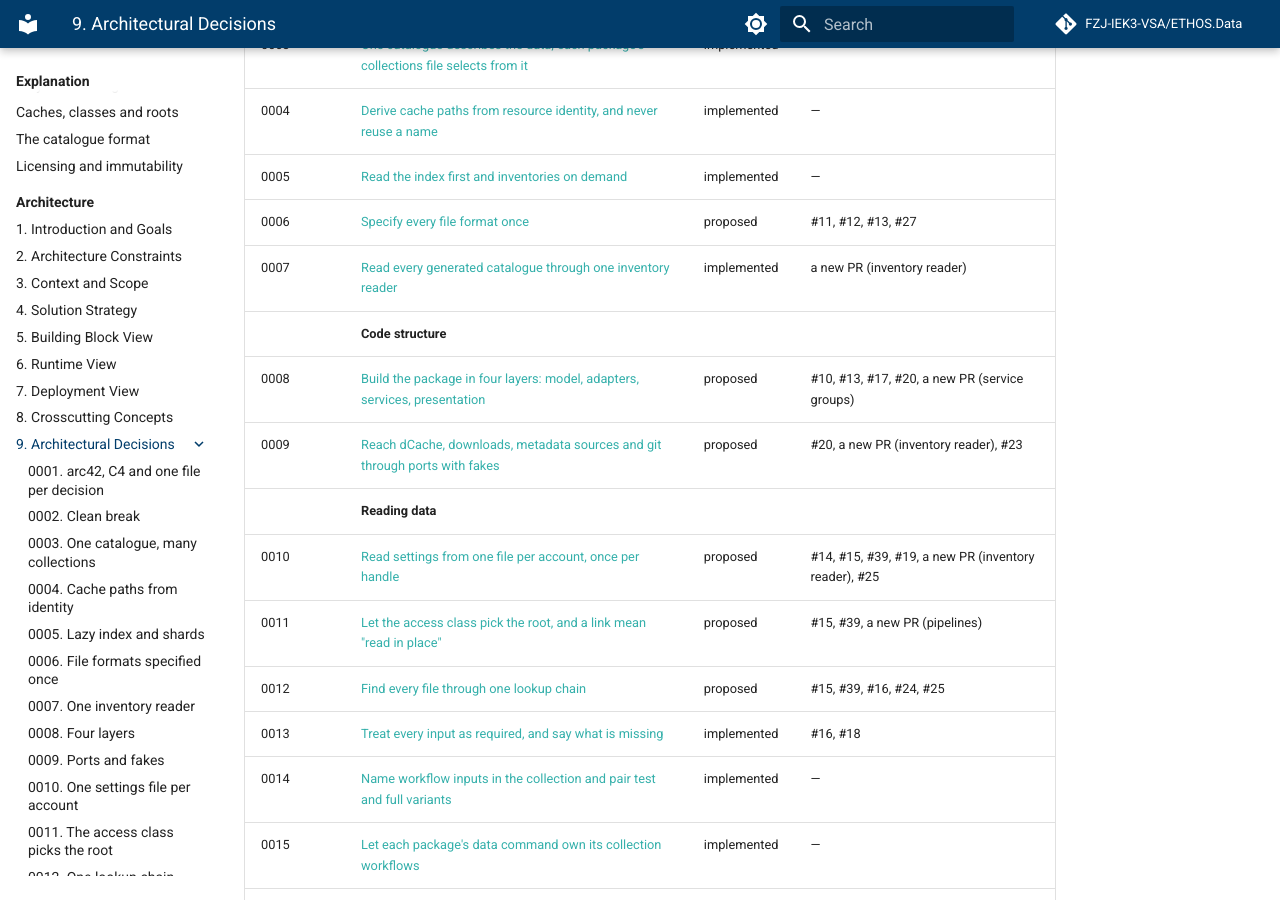
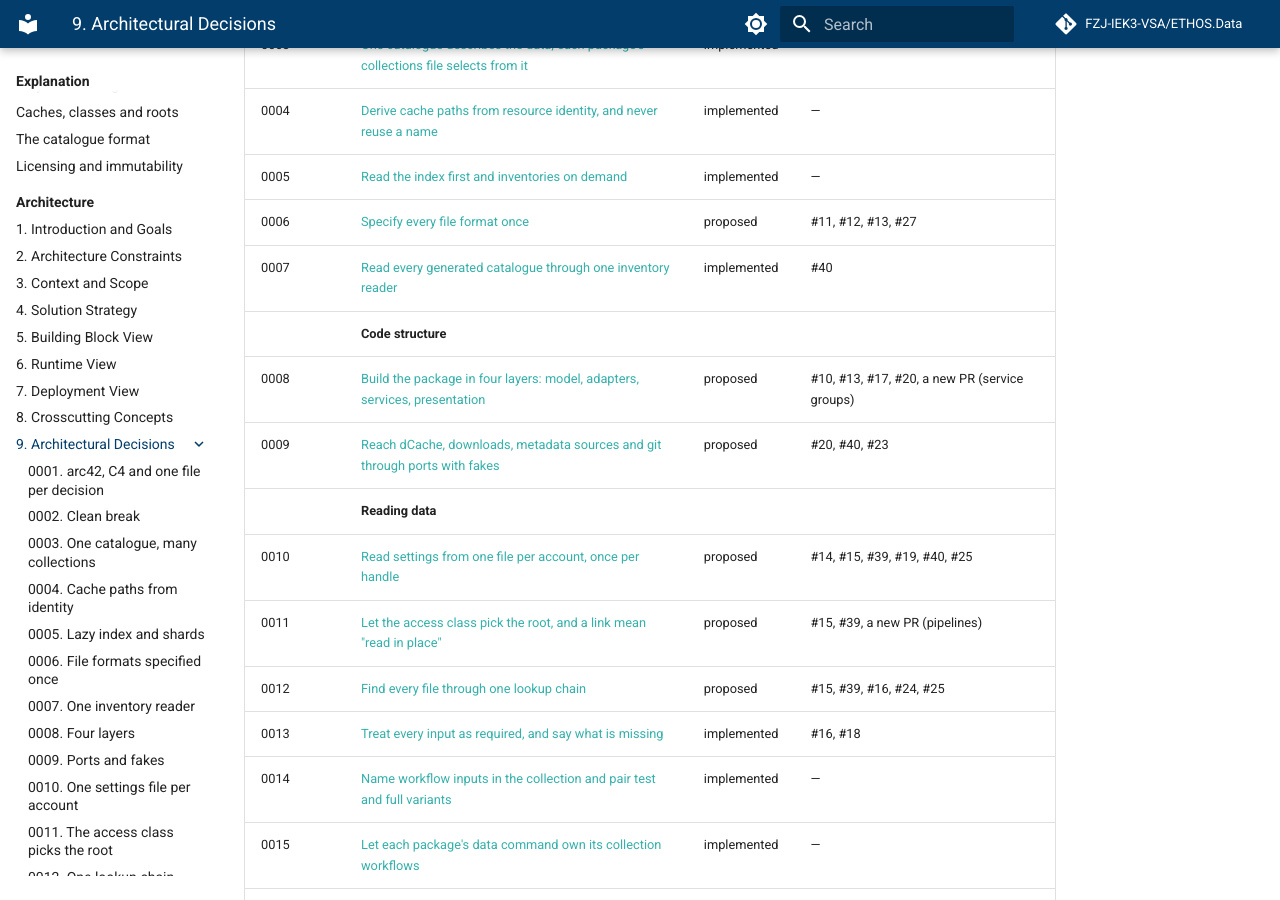
Before and after one commit to FZJ-IEK3-VSA/ETHOS.Data, an MkDocs documentation site: the page built from docs/explanation/architecture/decisions/index.md, in a window 1280 px wide and 900 px high, scrolled down 747 px. Built offline with MkDocs 1.6.1 and Material for MkDocs 9.7.7, drawn with Linux system fonts in a browser that asks for light colours; comment, search, counter and statistics services are not loaded.

Commit message:
Name PR #40 in the decisions it implements
Co-Authored-By: Claude Opus 5.5 <noreply@anthropic.com>

```diff
--- a/docs/explanation/architecture/decisions/index.md
+++ b/docs/explanation/architecture/decisions/index.md
@@ -23,12 +23,12 @@ dash means that the decision is implemented and needs no pull request.
 | 0004 | [Derive cache paths from resource identity, and never reuse a name](0004-cache-paths-from-resource-identity.md) | implemented | — |
 | 0005 | [Read the index first and inventories on demand](0005-lazy-index-descriptors-and-shards.md) | implemented | — |
 | 0006 | [Specify every file format once](0006-every-file-format-specified-once.md) | proposed | #11, #12, #13, #27 |
-| 0007 | [Read every generated catalogue through one inventory reader](0007-one-inventory-reader.md) | implemented | a new PR (inventory reader) |
+| 0007 | [Read every generated catalogue through one inventory reader](0007-one-inventory-reader.md) | implemented | #40 |
 | | **Code structure** | | |
 | 0008 | [Build the package in four layers: model, adapters, services, presentation](0008-four-layers.md) | proposed | #10, #13, #17, #20, a new PR (service groups) |
-| 0009 | [Reach dCache, downloads, metadata sources and git through ports with fakes](0009-ports-and-fakes-for-external-systems.md) | proposed | #20, a new PR (inventory reader), #23 |
+| 0009 | [Reach dCache, downloads, metadata sources and git through ports with fakes](0009-ports-and-fakes-for-external-systems.md) | proposed | #20, #40, #23 |
 | | **Reading data** | | |
-| 0010 | [Read settings from one file per account, once per handle](0010-one-settings-file-per-account.md) | proposed | #14, #15, #39, #19, a new PR (inventory reader), #25 |
+| 0010 | [Read settings from one file per account, once per handle](0010-one-settings-file-per-account.md) | proposed | #14, #15, #39, #19, #40, #25 |
 | 0011 | [Let the access class pick the root, and a link mean "read in place"](0011-access-class-picks-the-root.md) | proposed | #15, #39, a new PR (pipelines) |
 | 0012 | [Find every file through one lookup chain](0012-one-lookup-chain.md) | proposed | #15, #39, #16, #24, #25 |
 | 0013 | [Treat every input as required, and say what is missing](0013-every-input-is-required.md) | implemented | #16, #18 |
```
Also changed, not shown: docs/explanation/architecture/decisions/0007-one-inventory-reader.md (+1 -1 lines), docs/explanation/architecture/decisions/0009-ports-and-fakes-for-external-systems.md (+1 -1 lines), docs/explanation/architecture/decisions/0010-one-settings-file-per-account.md (+1 -1 lines).
